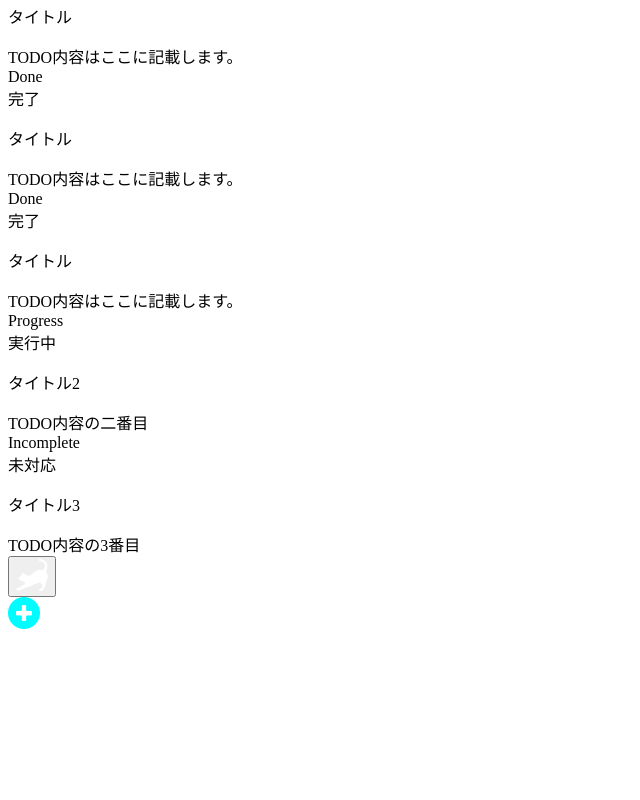
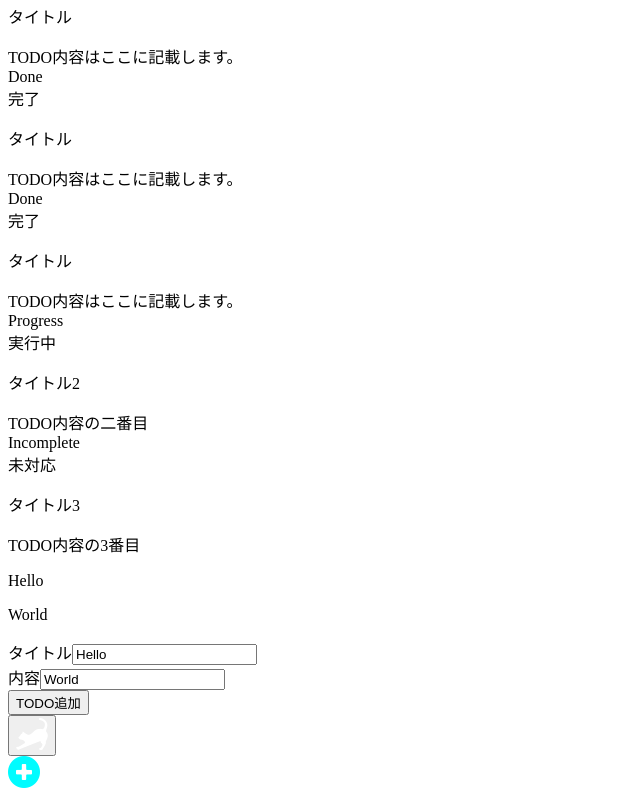
Before and after one commit to Sea10wood/nfc-caed, a Next.js app in the folder nfccard-timer/: page / in a window 1280 px wide. Shown: the part 358-1158 px from the top of the page, without its empty margins (0-640 px from the left). Before the commit the page ends 999 px from the top, so only its background shows below. Built offline with nearby package versions, Linux system fonts and the light colour scheme.

Commit message:
TodoのFormを作成

```diff
--- a/nfccard-timer/src/components/TodoForm.tsx
+++ b/nfccard-timer/src/components/TodoForm.tsx
@@ -1,57 +1,71 @@
-// import React, { useState } from "react";
-// import { Todo } from "./todoItem";
+import React, { useState } from "react";
+import { Todo } from "./TodoTimerCard";
 
-// const TodoForm = (): JSX.Element => {
-// 	const [formTodo, setFormTodo] = useState<Todo>({
-// 		title: "Hello",
-// 		content: "World",
-// 		status: "Done",
-// 	});
+type TodoFormProps = {
+	addTodoOnclick: (todo: Todo) => void;
+};
 
-// 	const handlerTodoTitleFormOnChange = (
-// 		event: React.ChangeEvent<HTMLInputElement>
-// 	) => {
-// 		const newTodo = { ...formTodo };
-// 		newTodo.title = event.target.value;
-// 		setFormTodo(newTodo);
-//   };
+const TodoForm = (props: TodoFormProps): JSX.Element => {
+	const [formTodo, setFormTodo] = useState<Todo>({
+		title: "Hello",
+		content: "World",
+		status: "Done",
+	});
 
-//   const handlerAddButtonOnclick = () => {
+	const handlerAddTodoOnclick = () => {
+		props.addTodoOnclick(formTodo);
+	};
 
-//   }
+	const handlerTodoTitleFormOnChange = (
+		event: React.ChangeEvent<HTMLInputElement>
+	) => {
+		const newTodo = { ...formTodo };
+		newTodo.title = event.target.value;
+		setFormTodo(newTodo);
+	};
 
-// 	return (
-// 		<div className="w-100 overflow-hidden bg-white rounded-lg shadow-md dark:bg-gray-800">
-// 			<p>{formTodo.title}</p>
-// 			<form onSubmit={(e) => e.preventDefault()}>
-// 				<div className="m-2">
-// 					<label className="text-gray-400">タイトル</label>
-// 					<input
-// 						type="text"
-// 						value={formTodo.title}
-// 						onChange={handlerTodoTitleFormOnChange}
-// 						className="block w-full rounded-md border-0 py-1.5 px-2 text-gray-900 shadow-sm ring-1 ring-inset ring-gray-300 placeholder:text-gray-400 focus:ring-2 focus:ring-inset focus:ring-indigo-600 sm:text-sm sm:leading-6"
-// 					/>
-// 				</div>
+	const handlerTodoContentFormOnChange = (
+		event: React.ChangeEvent<HTMLInputElement>
+	) => {
+		const newTodo = { ...formTodo };
+		newTodo.content = event.target.value;
+		setFormTodo(newTodo);
+	};
 
-// 				<div className="m-2">
-// 					<label className="text-gray-400">内容</label>
-// 					<input
-// 						type="text"
-// 						value={formTodo.content}
-// 						className="block w-full rounded-md border-0 py-1.5 px-2 text-gray-900 shadow-sm ring-1 ring-inset ring-gray-300 placeholder:text-gray-400 focus:ring-2 focus:ring-inset focus:ring-indigo-600 sm:text-sm sm:leading-6"
-// 					/>
-// 				</div>
-// 				<div className="m-2">
-// 					<button
-// 						type="submit"
-// 						className="flex w-full justify-center rounded-md bg-indigo-600 px-3 py-1.5 text-sm font-semibold leading-6 text-white shadow-sm hover:bg-indigo-500 focus-visible:outline focus-visible:outline-2 focus-visible:outline-offset-2 focus-visible:outline-indigo-600">
-// 						TODO追加
-// 					</button>
-// 				</div>
-// 			</form>
-// 		</div>
-// 	);
-// };
+	return (
+		<div className="w-100 overflow-hidden bg-white rounded-lg shadow-md dark:bg-gray-800">
+			<p>{formTodo.title}</p>
+			<p>{formTodo.content}</p>
+			<form onSubmit={(e) => e.preventDefault()}>
+				<div className="m-2">
+					<label className="text-gray-400">タイトル</label>
+					<input
+						type="text"
+						value={formTodo.title}
+						onChange={handlerTodoTitleFormOnChange}
+						className="block w-full rounded-md border-0 py-1.5 px-2 text-gray-900 shadow-sm ring-1 ring-inset ring-gray-300 placeholder:text-gray-400 focus:ring-2 focus:ring-inset focus:ring-indigo-600 sm:text-sm sm:leading-6"
+					/>
+				</div>
 
-// export default TodoForm;
+				<div className="m-2">
+					<label className="text-gray-400">内容</label>
+					<input
+						type="text"
+						value={formTodo.content}
+						onChange={handlerTodoContentFormOnChange}
+						className="block w-full rounded-md border-0 py-1.5 px-2 text-gray-900 shadow-sm ring-1 ring-inset ring-gray-300 placeholder:text-gray-400 focus:ring-2 focus:ring-inset focus:ring-indigo-600 sm:text-sm sm:leading-6"
+					/>
+				</div>
+				<div className="m-2">
+					<button
+						onClick={handlerAddTodoOnclick}
+						className="flex w-full justify-center rounded-md bg-indigo-600 px-3 py-1.5 text-sm font-semibold leading-6 text-white shadow-sm hover:bg-indigo-500 focus-visible:outline focus-visible:outline-2 focus-visible:outline-offset-2 focus-visible:outline-indigo-600">
+						TODO追加
+					</button>
+				</div>
+			</form>
+		</div>
+	);
+};
+
+export default TodoForm;
--- a/nfccard-timer/src/components/TodoItemList.tsx
+++ b/nfccard-timer/src/components/TodoItemList.tsx
@@ -1,14 +1,43 @@
-import TodoItem ,{TodoItemProps} from "./TodoTimerCard";
+import React, { useState } from "react";
 
+import TodoItem, { Todo } from "./TodoTimerCard";
+import TodoForm from "./TodoForm";
 
-type TodoItemListProps = {
-	data: Array<TodoItemProps>;
+const TodoListForm = (): JSX.Element => {
+	const [todoItemList, setTodoList] = useState<Todo[]>([
+		{
+			title: "タイトル",
+			content: "TODO内容はここに記載します。",
+			status: "Done",
+		},
+		{
+			title: "タイトル2",
+			content: "TODO内容の二番目",
+			status: "Progress",
+		},
+		{
+			title: "タイトル3",
+			content: "TODO内容の3番目",
+			status: "Incomplete",
+		},
+	]);
+	const addTodoOnClick = (todo: Todo) => {
+		// const newTodoList = todoItemList.slice();
+		const newTodoList = [...todoItemList];
+
+		newTodoList.push(todo);
+		setTodoList(newTodoList);
+		console.log("追加");
+	};
+
+	return (
+		<>
+			{todoItemList.map((todo, i) => {
+				return <TodoItem key={i} {...todo} />;
+			})}
+			<TodoForm addTodoOnclick={addTodoOnClick} />
+		</>
+	);
 };
 
-const TodoItemList = (props: TodoItemListProps) => {
-	return props.data.map((todoItem: TodoItemProps, i) => {
-		return <TodoItem key={i} {...todoItem} />;
-	});
-};
-
-export default TodoItemList;
+export default TodoListForm;
--- a/nfccard-timer/src/components/TodoTimerCard.tsx
+++ b/nfccard-timer/src/components/TodoTimerCard.tsx
@@ -1,12 +1,12 @@
 type Status = "Done" | "Progress" | "Incomplete";
 
-export type TodoItemProps = {
+export type Todo = {
   title: string;
   content: string;
   status: string;
 };
 
-const TodoItem = (props: TodoItemProps): JSX.Element => {
+const TodoItem = (props: Todo): JSX.Element => {
   let statusClassName = {
     text: "",
     textColor: "",
--- a/nfccard-timer/src/pages/index.tsx
+++ b/nfccard-timer/src/pages/index.tsx
@@ -4,6 +4,7 @@ import React, { useEffect, useState } from "react";
 import Image from "next/image";
 import getRandomImage from "@/components/RambleImage";
 import TodoItemList from "@/components/TodoItemList";
+import TodoListForm from "@/components/TodoItemList";
 
 export default function Home() {
   const [animationStart, setAnimationStart] = useState(false);
@@ -115,7 +116,7 @@ export default function Home() {
       <CountdownTimer />
       <TodoItem {...todoItem} />
       <TodoItem {...todoItem} />
-      <TodoItemList data={todoItemList} />
+      <TodoListForm />
       <div className="fixed right-4 bottom-12">
         <button
           onClick={() => {
```
